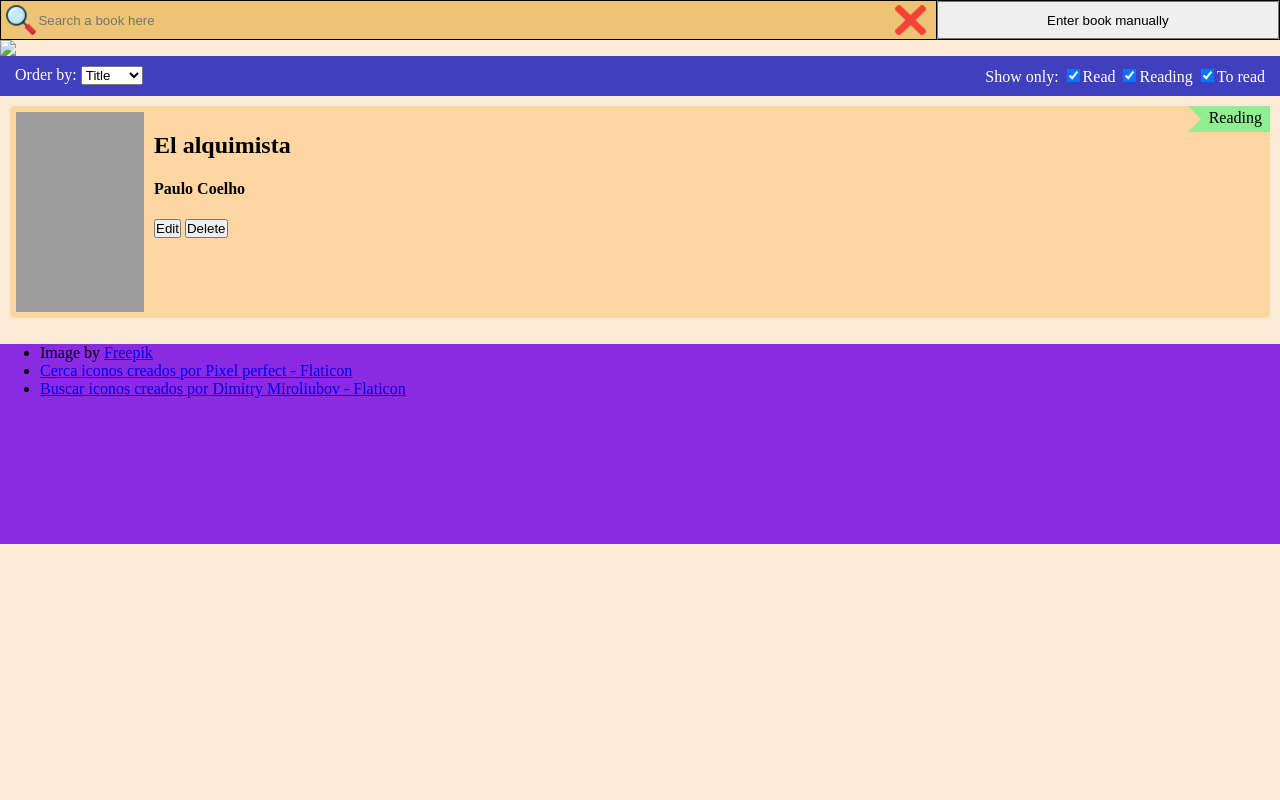
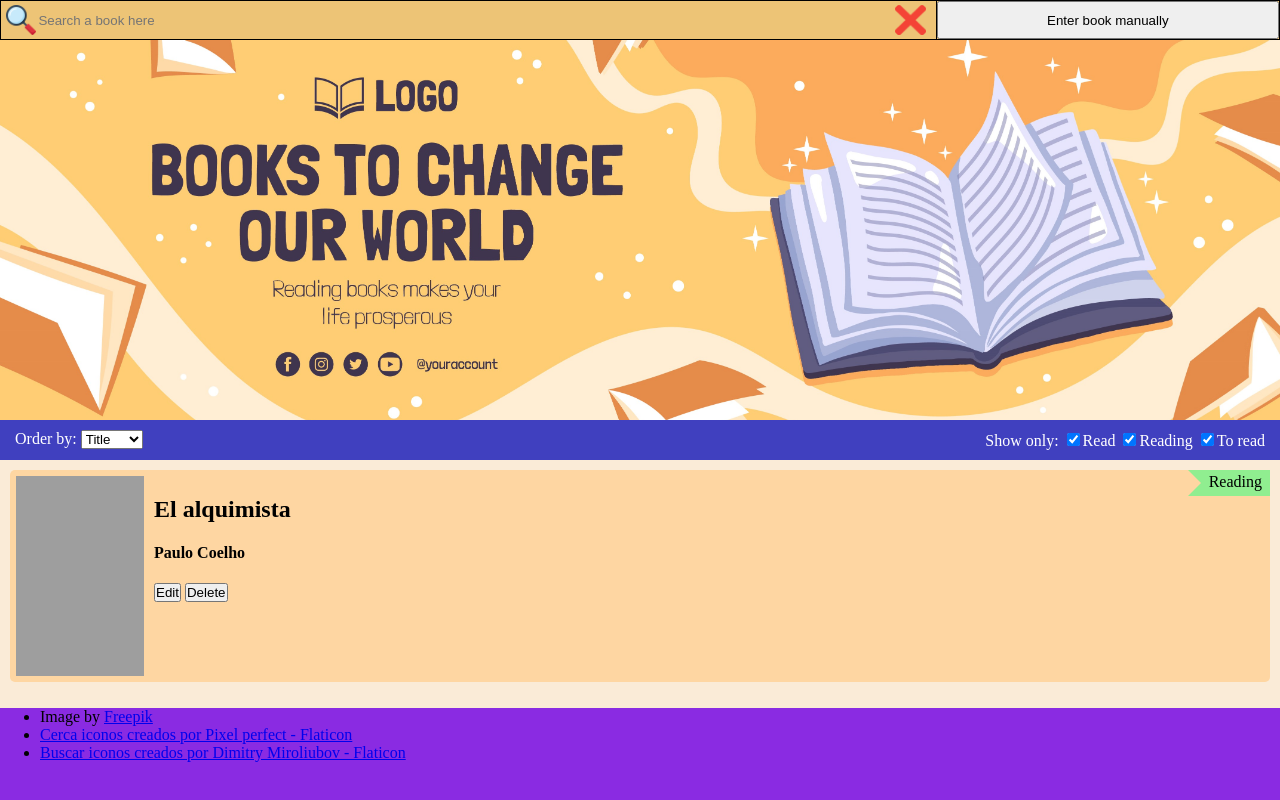
Before and after one commit to Mauricio0704/Book-Manager, a plain HTML site: page index.html in a window 1280 px wide. Drawn offline with Linux system fonts and the light colour scheme; grey boxes are pictures that could not be loaded.

Commit message:
Update index.html
removed /books/

```diff
--- a/index.html
+++ b/index.html
@@ -41,7 +41,7 @@
       <!-- Space to show the books added -->
       <div id="mybooks">
         <header>
-          <img src="/books/79765212.jpg" width="100%">
+          <img src="79765212.jpg" width="100%">
         </header>
         <div id="options">
           <div>
```
